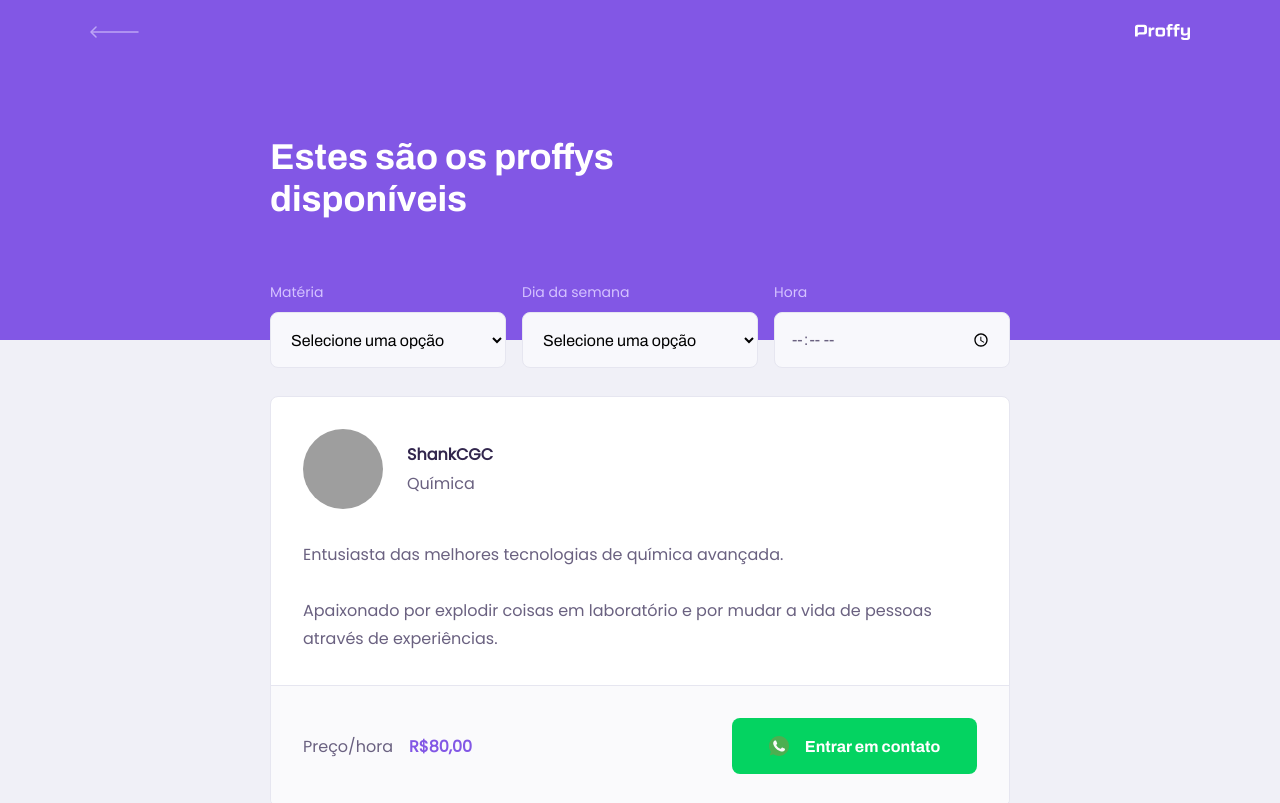
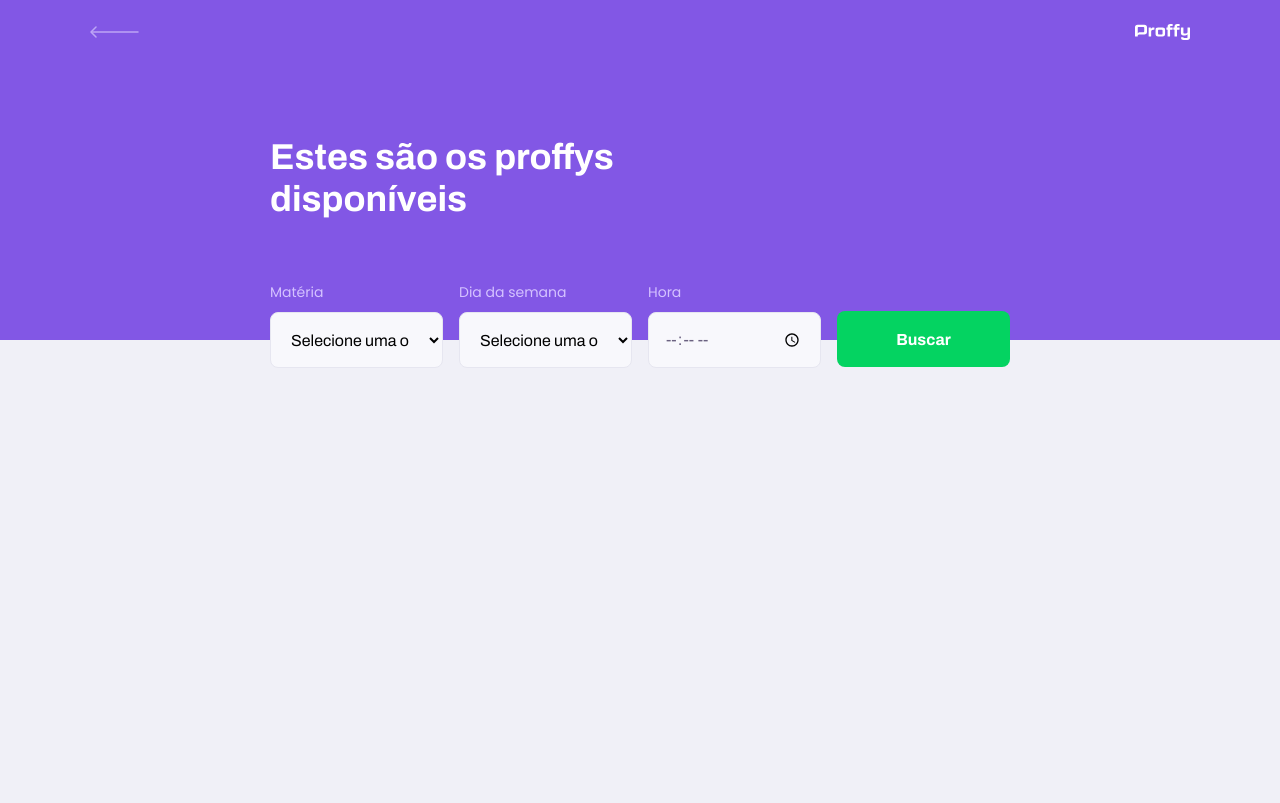
Before and after one commit to ShankCGC/Next-Level-Week-2, a React (Create React App) app in the folder web/: page /study in a window 1280 px wide. Shown: the top 803 px of the page. Built offline with nearby package versions, Linux system fonts and the light colour scheme; grey boxes are pictures that could not be loaded.

Commit message:
Creating the list of teachers according to the parameters

```diff
--- a/web/src/components/TeacherItem/index.tsx
+++ b/web/src/components/TeacherItem/index.tsx
@@ -4,33 +4,43 @@ import whatsappIcon from '../../assets/images/icons/whatsapp.svg'
 
 import './styles.css'
 
-function TeacherItem() {
+export interface Teacher {
+  id: number
+  avatar: string
+  bio: string
+  cost: number
+  name: string
+  subject: string
+  whatsapp: string
+}
+
+interface TeacherItemProps {
+  teacher: Teacher
+}
+
+const TeacherItem: React.FC<TeacherItemProps> = ({ teacher }) => {
   return (
     <article className="teacher-item">
       <header>
-        <img src="https://media.discordapp.net/attachments/704750035618758706/740538908391243877/806983d5cd8acd5594e8e5ab0cbf8cd7.png" alt="ShankCGC" />
+        <img src={teacher.avatar} alt={teacher.name} />
         <div>
-          <strong>ShankCGC</strong>
-          <span>Química</span>
+          <strong>{teacher.name}</strong>
+          <span>{teacher.subject}</span>
         </div>
       </header>
 
-      <p>
-        Entusiasta das melhores tecnologias de química avançada.
-        <br /> <br />
-        Apaixonado por explodir coisas em laboratório e por mudar a vida de pessoas através de experiências.
-      </p>
+      <p>{teacher.bio}</p>
 
       <footer>
         <p>
           Preço/hora
-          <strong>R$80,00</strong>
+          <strong>R$ {teacher.cost}</strong>
         </p>
 
-        <button type="button">
+        <a href={`https://wa.me/${teacher.whatsapp}`}>
           <img src={whatsappIcon} alt="Whatsapp" />
           Entrar em contato
-        </button>
+        </a>
       </footer>
     </article>
   )
--- a/web/src/components/TeacherItem/styles.css
+++ b/web/src/components/TeacherItem/styles.css
@@ -56,7 +56,7 @@
   display: block;
 }
 
-.teacher-item footer button {
+.teacher-item footer a {
   width: 20rem;
   height: 5.6rem;
   background: var(--color-secundary);
@@ -69,9 +69,10 @@
   align-items: center;
   justify-content: space-evenly;
   transition: 0.2s;
+  text-decoration: none;
 }
 
-.teacher-item footer button:hover {
+.teacher-item footer a:hover {
   background: var(--color-secundary-dark);
 }
 
--- a/web/src/pages/TeacherList/index.tsx
+++ b/web/src/pages/TeacherList/index.tsx
@@ -1,20 +1,46 @@
-import React from 'react'
+import React, { useState, FormEvent } from 'react'
 
 import PageHeader from '../../components/PageHeader'
-import TeacherItem from '../../components/TeacherItem'
+import TeacherItem, { Teacher } from '../../components/TeacherItem'
 import Input from '../../components/Input'
 import Select from '../../components/Select'
+
+import api from '../../services/api'
 
 import './styles.css'
 
 function TeacherList() {
+    const [teachers, setTeachers] = useState([])
+
+    const [subject, setSubject] = useState('')
+    const [week_day, setWeekDay] = useState('')
+    const [time, setTime] = useState('')
+
+    async function searchTeachers(e: FormEvent) {
+        e.preventDefault()
+
+        const resp = await api.get('classes', {
+            params: {
+                subject,
+                week_day,
+                time,
+            }
+        })
+
+        setTeachers(resp.data)
+    }
+
+    console.log(teachers)
+
     return (
         <div id="page-teacher-list" className="container">
             <PageHeader title="Estes são os proffys disponíveis" >
-                <form id="search-teachers">
+                <form id="search-teachers" onSubmit={searchTeachers}>
                 <Select
                         name="subject"
                         label="Matéria"
+                        value={subject}
+                        onChange={e => { setSubject(e.target.value) }}
                         options={[
                             { value: 'Artes', label: 'Artes' },
                             { value: 'Biologia', label: 'Biologia' },
@@ -32,6 +58,8 @@ function TeacherList() {
                     <Select
                         name="week_day"
                         label="Dia da semana"
+                        value={week_day}
+                        onChange={e => { setWeekDay(e.target.value) }}
                         options={[
                             { value: '0', label: 'Domingo' },
                             { value: '1', label: 'Segunda-feira' },
@@ -42,15 +70,19 @@ function TeacherList() {
                             { value: '6', label: 'Sábado' },
                         ]}
                     />
-                    <Input type="time" name="time" label="Hora" />
+                    <Input type="time" name="time" label="Hora"
+                        value={time}
+                        onChange={e => { setTime(e.target.value) }}
+                    />
+
+                    <button type="submit">Buscar</button>
                 </form>
             </PageHeader>
 
             <main>
-                <TeacherItem />
-                <TeacherItem />
-                <TeacherItem />
-                <TeacherItem />
+                {teachers.map((teacher: Teacher) => {
+                    return <TeacherItem key={teacher.id} teacher={teacher}/>
+                })}
             </main>
         </div>
     )
--- a/web/src/pages/TeacherList/styles.css
+++ b/web/src/pages/TeacherList/styles.css
@@ -9,6 +9,27 @@
 
 #search-teachers label {
     color: var(--color-text-in-primary)
+}
+
+#search-teachers button {
+    width: 100%;
+    height: 5.6rem;
+    background: var(--color-secundary);
+    color: var(--color-button-text);
+    border: 0;
+    border-radius: 0.8rem;
+    cursor: pointer;
+    font: 700 1.6rem Archivo;
+    display: flex;
+    align-items: center;
+    justify-content: center;
+    text-decoration: none;
+    transition: background-color 0.2s;
+    margin-top: 3.2rem;
+  }
+
+#search-teachers button:hover {
+    background-color: var(--color-secundary-dark);
 }
 
 #page-teacher-list main {
@@ -23,7 +44,7 @@
 
     #search-teachers {
         display: grid;
-        grid-template-columns: repeat(3, 1fr);
+        grid-template-columns: repeat(4, 1fr);
         column-gap: 16px;
         position: absolute;
         bottom: -28px;
```
